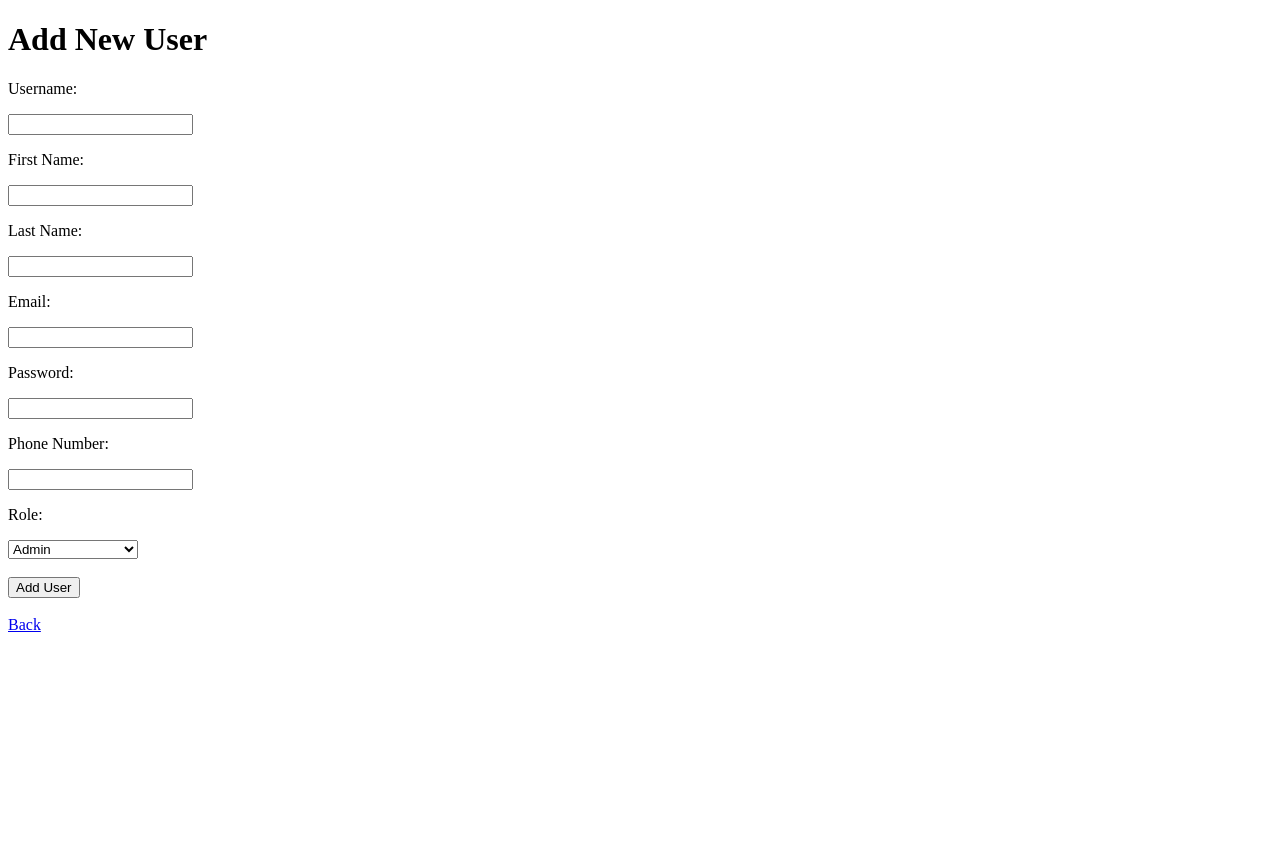
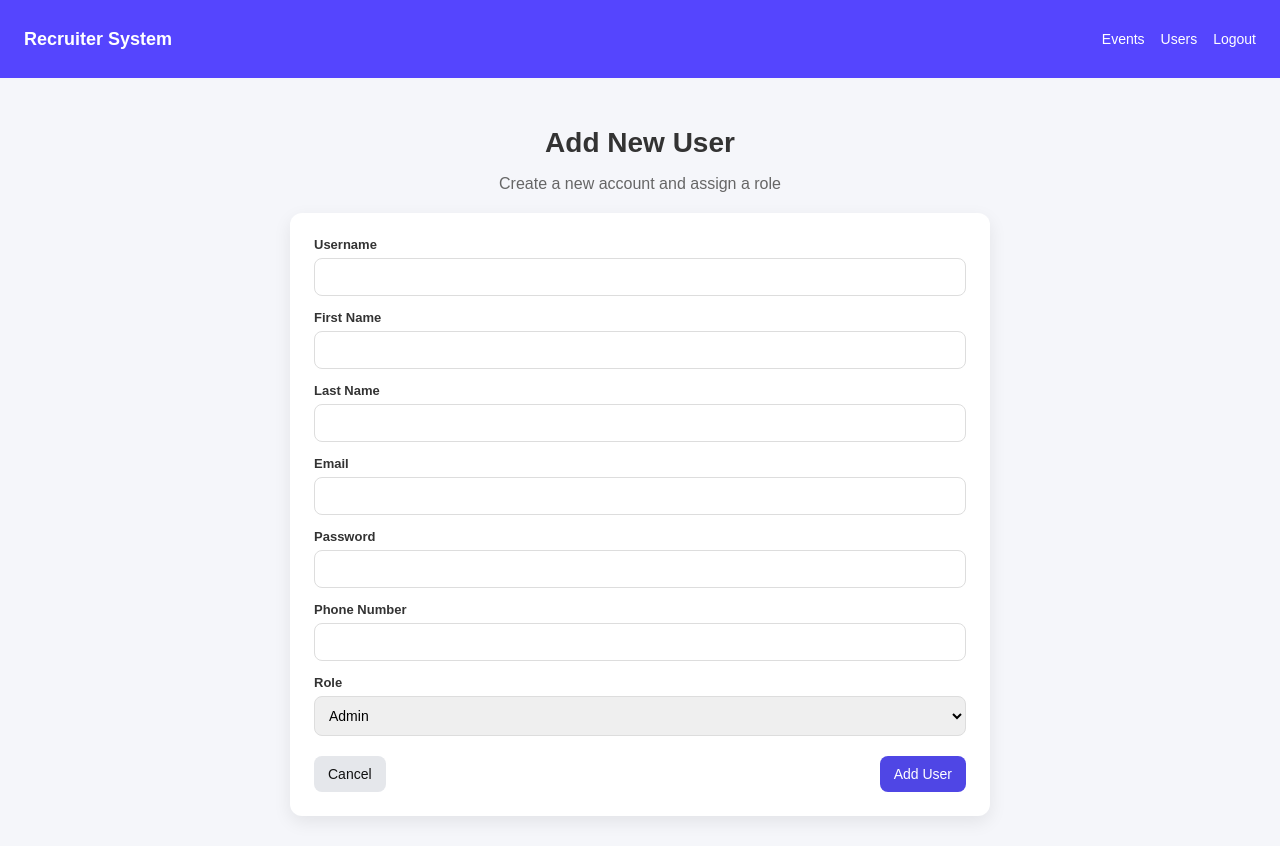
Before and after one commit to nancydej/RecruiterSystem, a Django app: template templates/users/add_user.html in a window 1280 px wide. Before the commit the page ends 632 px from the top, so only its background shows below. Run offline with Django 5.2, Linux system fonts and the light colour scheme; the template is opened without the code that fills it, so the values that code supplies are empty.

Commit message:
Editing add_user.html style

```diff
--- a/templates/users/add_user.html
+++ b/templates/users/add_user.html
@@ -1,48 +1,199 @@
+{% load static %}
 <!DOCTYPE html>
-<html>
+<html lang="en">
 <head>
+    <meta charset="UTF-8">
     <title>Add User</title>
+
+    <style>
+        body {
+            margin: 0;
+            font-family: Arial, sans-serif;
+            background: #f5f6fa;
+            color: #333;
+        }
+
+        .navbar {
+            display: flex;
+            justify-content: space-between;
+            align-items: center;
+            background: #5545FE;
+            padding: 14px 24px;
+            color: white;
+        }
+
+        .logo {
+            font-size: 18px;
+            font-weight: bold;
+        }
+
+        .nav-links {
+            list-style: none;
+            display: flex;
+            gap: 16px;
+        }
+
+        .nav-links a {
+            color: white;
+            text-decoration: none;
+            font-size: 14px;
+        }
+
+        .nav-links a:hover {
+            opacity: 0.8;
+        }
+
+        .page-container {
+            max-width: 700px;
+            margin: 0 auto;
+            padding: 30px 20px;
+        }
+
+        .hero {
+            text-align: center;
+            margin-bottom: 20px;
+        }
+
+        .hero h1 {
+            font-size: 28px;
+            margin-bottom: 6px;
+        }
+
+        .hero p {
+            color: #666;
+        }
+
+        .form-card {
+            background: white;
+            padding: 24px;
+            border-radius: 12px;
+            box-shadow: 0 6px 18px rgba(0,0,0,0.08);
+        }
+
+        .form-group {
+            margin-bottom: 14px;
+        }
+
+        label {
+            display: block;
+            font-size: 13px;
+            font-weight: bold;
+            margin-bottom: 6px;
+        }
+
+        input, select {
+            width: 100%;
+            padding: 10px;
+            border: 1px solid #ddd;
+            border-radius: 8px;
+            font-size: 14px;
+            box-sizing: border-box;
+        }
+
+        .actions {
+            display: flex;
+            justify-content: space-between;
+            margin-top: 20px;
+        }
+
+        .btn {
+            padding: 10px 14px;
+            border-radius: 8px;
+            text-decoration: none;
+            font-size: 14px;
+            border: none;
+            cursor: pointer;
+        }
+
+        .btn-primary {
+            background: #4f46e5;
+            color: white;
+        }
+
+        .btn-secondary {
+            background: #e5e7eb;
+            color: #111;
+        }
+
+        .btn:hover {
+            opacity: 0.85;
+        }
+    </style>
 </head>
+
 <body>
 
+<nav class="navbar">
+    <div class="logo">Recruiter System</div>
+
+    <ul class="nav-links">
+        <li><a href="{% url 'home' %}">Events</a></li>
+        <li><a href="{% url 'manage_users' %}">Users</a></li>
+        <li><a href="{% url 'logout' %}">Logout</a></li>
+    </ul>
+</nav>
+
+<div class="page-container">
+
+    <div class="hero">
         <h1>Add New User</h1>
+        <p>Create a new account and assign a role</p>
+    </div>
+
+    <div class="form-card">
 
         <form method="POST">
             {% csrf_token %}
 
-    <p>Username:</p>
+            <div class="form-group">
+                <label>Username</label>
                 <input type="text" name="username" required>
+            </div>
 
-    <p>First Name:</p>
+            <div class="form-group">
+                <label>First Name</label>
                 <input type="text" name="first_name">
+            </div>
 
-    <p>Last Name:</p>
+            <div class="form-group">
+                <label>Last Name</label>
                 <input type="text" name="last_name">
+            </div>
 
-    <p>Email:</p>
+            <div class="form-group">
+                <label>Email</label>
                 <input type="email" name="email" required>
+            </div>
 
-    <p>Password:</p>
-    <input type="text" name="password" required>
+            <div class="form-group">
+                <label>Password</label>
+                <input type="password" name="password" required>
+            </div>
 
-    <p>Phone Number:</p>
+            <div class="form-group">
+                <label>Phone Number</label>
                 <input type="text" name="phone_number" required>
+            </div>
 
-    <p>Role:</p>
+            <div class="form-group">
+                <label>Role</label>
                 <select name="role" required>
                     <option value="Admin">Admin</option>
                     <option value="Event Coordinator">Event Coordinator</option>
                     <option value="Recruiter">Recruiter</option>
                 </select>
+            </div>
 
-    <br><br>
+            <div class="actions">
+                <a href="{% url 'manage_users' %}" class="btn btn-secondary">Cancel</a>
+                <button type="submit" class="btn btn-primary">Add User</button>
+            </div>
 
-    <button type="submit">Add User</button>
         </form>
 
-<br>
+    </div>
 
-<a href="/manage-users/">Back</a>
+</div>
 
 </body>
 </html>
```
Lines whose indentation alone changed are shown as unchanged.
